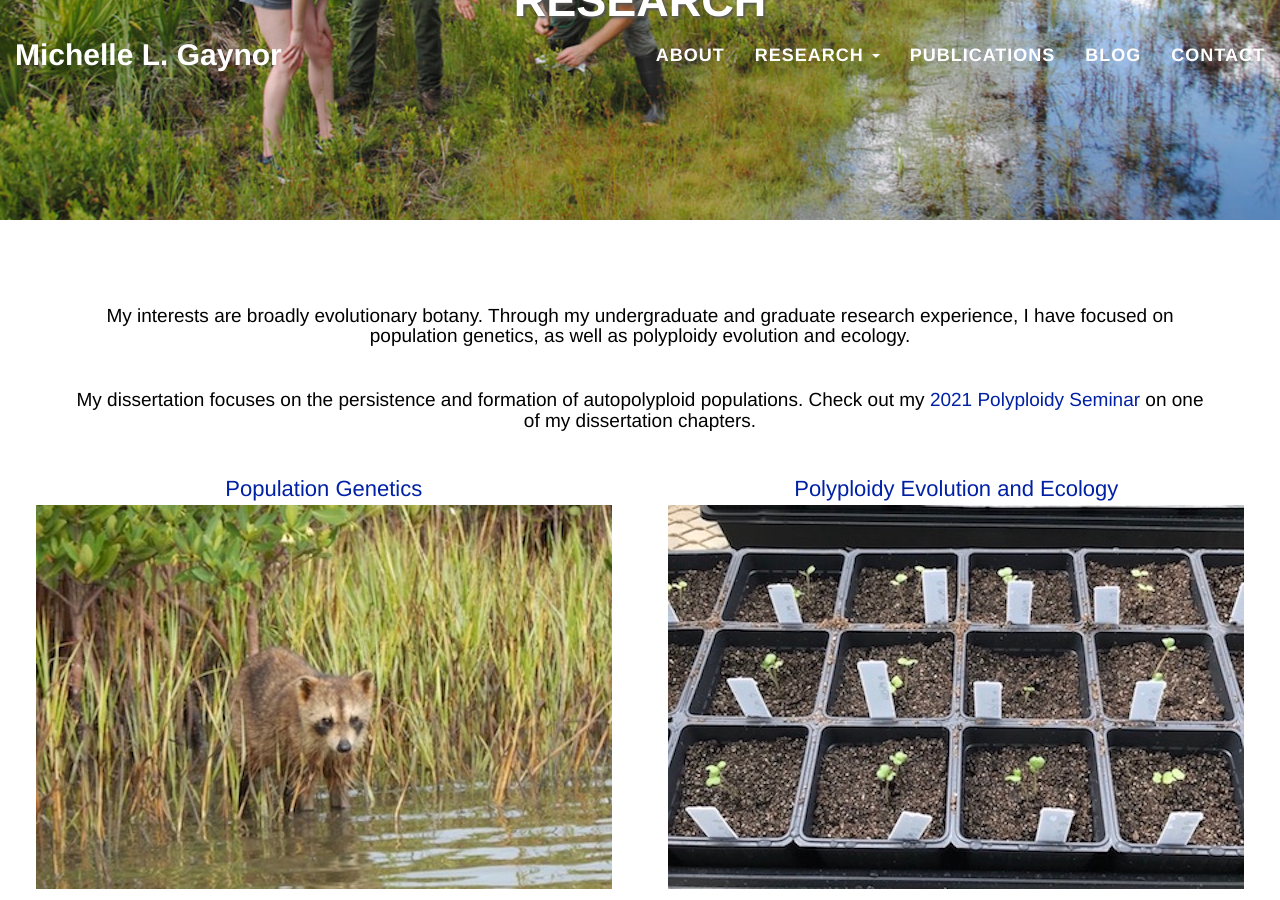
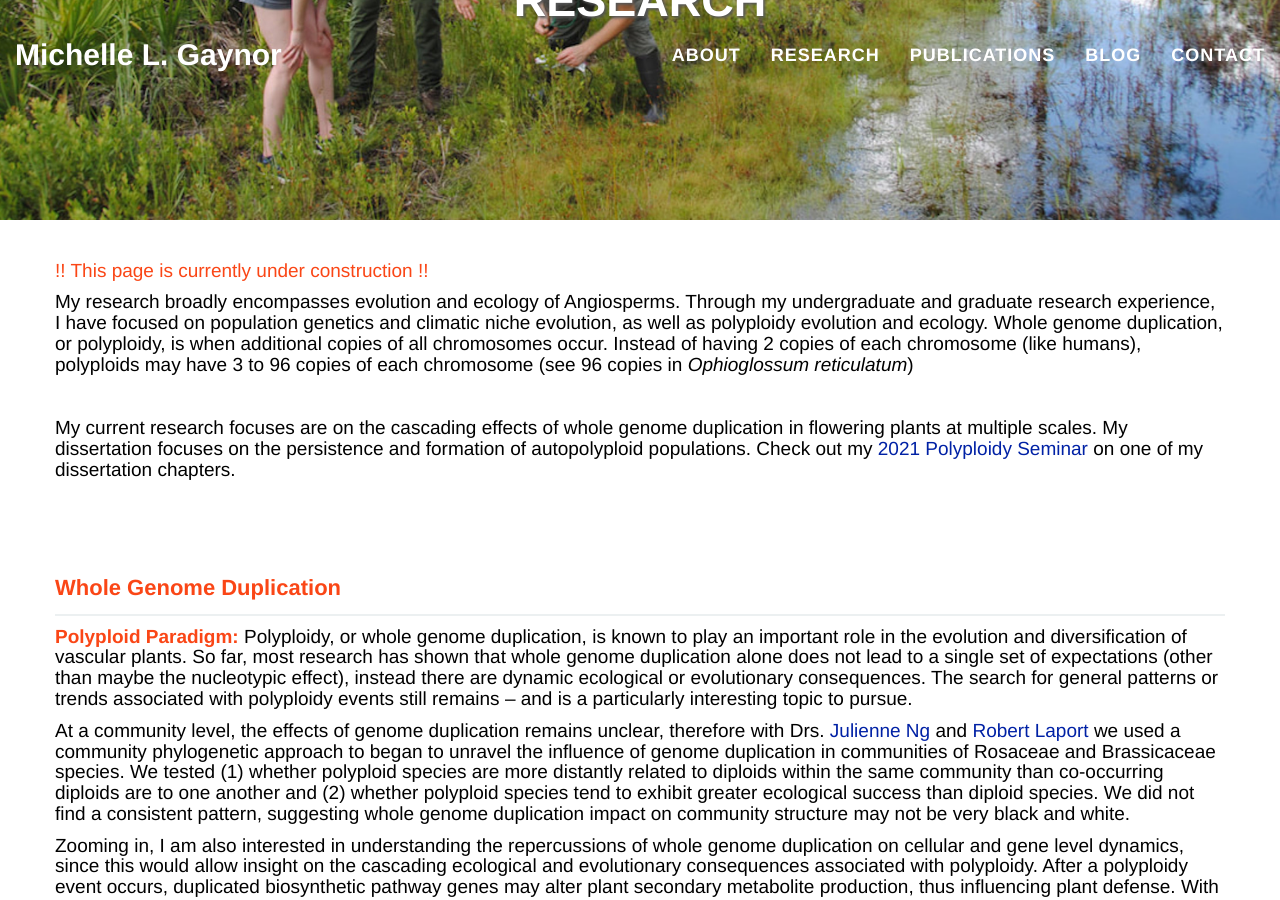
Before and after one commit to mgaynor1/mgaynor1.github.io, a Jekyll site: the page built from research.html, in a window 1280 px wide and 900 px high, scrolled down 230 px. Built offline with Jekyll 4.4.1, drawn with Linux system fonts in a browser that asks for light colours; nearby versions of some CDN libraries; some of the changed text lies outside the part shown.

Commit message:
updating slowly

```diff
--- a/_includes/nav.html
+++ b/_includes/nav.html
@@ -19,11 +19,14 @@
        						 <li class="nav-item">
        						    <a class="nav-link" href="{{'/about' | relative_url }}">About</a>
         					</li>
-       					    <li class="nav-item dropdown" id="research-nav-item">
-         					    <a class="nav-link dropdown-toggle" role="button" aria-haspopup="true" aria-expanded="false" href="{{'/research' | relative_url }}">
-                                    Research <b class="caret hidden-xs"></b>
+        					<li class="nav-item">
+       					     <!--  <li class="nav-item dropdown" id="research-nav-item">
+         					    <a class="nav-link dropdown-toggle" role="button" aria-haspopup="true" aria-expanded="false" -->
+         					     <a class="nav-link" href="{{'/research' | relative_url }}">
+                                    Research
+                                    <!-- > <b class="caret hidden-xs"></b> -->
                                 </a>
-                                <ul class="dropdown-menu" id="research-dropdown-menu">
+                                <!--   <ul class="dropdown-menu" id="research-dropdown-menu">
                                     <li class="nav-item nav-item-nested">
                                         <a href="{{'/research/polyploidy' | relative_url }}">Polyploidy</a>
                                     </li>
@@ -33,7 +36,7 @@
                                      <li class="nav-item nav-item-nested">
                                         <a href="{{'/research/climaticniche' | relative_url }}">Climatic Niche</a>
                                     </li>
-                                </ul>
+                                </ul> -->
         					</li>
        						 <li class="nav-item">
          						 <a class="nav-link" href="{{'/publications' | relative_url }}">Publications</a>
--- a/research.html
+++ b/research.html
@@ -5,40 +5,91 @@
 background: '/img/bg-research.jpg'
 ---
 
-<!-- Services Section -->
-      <!-- Services Section -->
-<section id="research" style="padding-bottom: 80px;">
-	<div class="container">
+<!-- Introduction -->
+
+<section id="research" style="padding-top: 30px; padding-bottom: 50px;">
+<div class = "container">
 		<div class="row">
-			<div class="col-lg-12 text-center">
-		    		<h4 style= "color: #000000; text-transform: none; font-weight: 400;"> My interests are broadly evolutionary botany. Through my undergraduate and graduate research experience, I have focused on population genetics, as well as polyploidy evolution and ecology.</h4>
+		<!-- <div class="col-lg-12 text-center"> -->
+			<h4 style= " text-transform: none; font-weight: 400;"> !! This page is currently under construction !! </h4>
+		    		<h4 style= "color: #000000; text-transform: none; font-weight: 400;"> My research broadly encompasses evolution and ecology of Angiosperms. Through my undergraduate and graduate research experience, I have focused on population genetics and climatic niche evolution, as well as polyploidy evolution and ecology. Whole genome duplication, or polyploidy, is when additional copies of all chromosomes occur. Instead of having 2 copies of each chromosome (like humans), polyploids may have 3 to 96 copies of each chromosome (see 96 copies in <i>Ophioglossum reticulatum</i>)</h4>
 		    		<br>
-		    		<h4 style= "color: #000000; text-transform: none; font-weight: 400;"> My dissertation focuses on the persistence and formation of autopolyploid populations. Check out my <a href="https://youtu.be/mEvSgXN6jbs?t=1990"> 2021 Polyploidy Seminar </a> on one of my dissertation chapters. </h4>
+		    		<h4 style= "color: #000000; text-transform: none; font-weight: 400;"> My current research focuses are on the cascading effects of whole genome duplication in flowering plants at multiple scales. My dissertation focuses on the persistence and formation of autopolyploid populations. Check out my <a href="https://youtu.be/mEvSgXN6jbs?t=1990"> 2021 Polyploidy Seminar </a> on one of my dissertation chapters. </h4>
+		    <!-- </div> -->
+		</div>
+</div>
+</section>
+<!-- Polyploidy Evolution -->
+<section id="polyploidy evolution" style="padding-top: 30px; padding-bottom: 50px;">
+<div class = "container">
+<div class = "row">
+    <div class="caption" style="text-align:left; font-size: 22px; line-height: 1.5; color: #fa4616;"><b>Whole Genome Duplication</b></div>
+    <hr style = "margin-top: 10px; margin-bottom: 10px; border-top-width: 2px;">
+
+		     		 <h4 style= "color: #000000; text-transform: none; font-weight: 400;"><a style = "color: #fa4616;"><b>Polyploid Paradigm:</b> </a> Polyploidy, or whole genome duplication, is known to play an important role in the evolution and diversification of vascular plants. So far, most research has shown that whole genome duplication alone does not lead to a single set of expectations (other than maybe the nucleotypic effect), instead there are dynamic ecological or evolutionary consequences. The search for general patterns or trends associated with polyploidy events still remains – and is a particularly interesting topic to pursue. </h4>
+
+		    		<h4 style= "color: #000000; text-transform: none; font-weight: 400;"> At a community level, the effects of genome duplication remains unclear, therefore with Drs. <a href="http://julienneng.weebly.com/">Julienne Ng</a> and <a href= "http://www.robertlaport.com/">Robert Laport</a>
+		    		we used a community phylogenetic approach to began to unravel the influence of genome duplication in communities of Rosaceae and Brassicaceae species. We tested (1) whether polyploid species are more distantly related to diploids
+		    	    within the same community than co-occurring diploids are to one another and (2) whether polyploid species tend to exhibit greater ecological success than diploid species. We did not find a consistent pattern, suggesting whole genome duplication impact on community structure may not be very black and white.
+		  			</h4>
+
+		  			<h4 style= "color: #000000; text-transform: none; font-weight: 400;"> Zooming in, I am also interested in understanding the repercussions of whole genome duplication on cellular and gene level dynamics, since this would allow insight on the cascading ecological and evolutionary consequences associated with polyploidy. After a polyploidy event occurs, duplicated biosynthetic pathway genes may alter plant secondary metabolite production, thus influencing plant defense. With Simone Lim-Hing and Chase Mason, we investigated how polyploidy affects the composition and abundance of all classes of secondary metabolites in non-cultivated species. Again, we found that no consistent effect.
+					</h4>
+					<br>
+					<br>
+					<div class="col-md-3">
+		  				<div class="image-wrapper float-left pr-3"><img  src="{{'/img/research/galax2021.jpg' | relative_url}}" class="img-responsive" alt="">
+		  				</div>
+		  				<div class="caption"><i>Galax urceolata</i> (Diapensiaceae).</div>
+		  			</div>
+					<h4  style= "color: #000000; text-transform: none; font-weight: 400;"><a style = "color: #fa4616;"><b>Mixed-ploidy species:</b> </a> Historically, it was believed that a tetraploid had to outcompete its diploid progenitor to persist. A tetraploid formed, spread, and caused the diploid to be geographically restricted and rare (Stebbins, 1947, 1971). We now know that closely related polyploids and their diploid progenitors can both remain extant.
+		  			</h4>
+
+		  			<br>
+					<h4 style= "color: #000000; text-transform: none; font-weight: 400;"> More soon.
+					</h4>
+
 		    </div>
 		  </div>
 		  </div>
+</section>
+<!-- Population Genetics -->
+<section id="population genetics" style="padding-top: 30px; padding-bottom: 50px;">
+<div class = "container">
+<div class = "row">
+<div class="caption" style="text-align:left; font-size: 22px; line-height: 1.5; color: #fa4616;"><b>Population Genetics</b></div>
+<hr style = "margin-top: 10px; margin-bottom: 10px; border-top-width: 2px;">
+  <h4 class="col-sm-8" style= "padding-left: 0px; color: #000000; text-transform: none; font-weight: 400;">
+            During my undergraduate, I worked with <a href="https://sciences.ucf.edu/biology/hoffman/">Drs. Eric Hoffman</a> and Linda Walters on a project assessing the ability of restoration efforts to maintain genetic diversity within restored populations of smooth cordgrass (Spartina alterniflora) within the Indian River Lagoon (IRL). We found that the current restoration efforts are able to maintain genetic diversity, therefore they ensure the evolutionary potential of these restoration populations.
+            <br>
+            <br>
+            Genetic diversity can also give insight into the history of those populations...
+            </h4>
 
-	<div class="container-fluid" style="padding-top: 30px; padding-bottom: 80px;">
-        <div class="row">
-            <div class="col-xs-12 col-sm-6 col-lg-6">
-                <div class="caption" style="text-align:center; font-size: 22px; line-height: 1.5; color: ##fa4616;"><a href="{{"/research/populationgenetics" | relative_url }}">Population Genetics</a>
-                <a href="{{"/research/populationgenetics" | relative_url }}"><img style="align: center;" src="{{'/img/research/pop.jpg' | relative_url}}" class="img-responsive center-block" alt="Responsive image"></a></div>
+                        <div class="col-md-4">
+		  				<div class="image-wrapper float-right"><img  src="{{'/img/research/pop.jpg' | relative_url}}" class="img-responsive" alt="">
 		  				</div>
-            <div class="col-xs-12 col-sm-6 col-lg-6">
-                <div class="caption" style="text-align:center;font-size: 22px; line-height: 1.5; color: ##fa4616;"><a href="{{"/research/polyploidy" | relative_url }}">Polyploidy Evolution and Ecology</a>
-               <a href="{{"/research/polyploidy" | relative_url }}"><img style="align: center;"  src="{{'img/research/poly.jpg' | relative_url}}" class="img-responsive center-block" alt="Responsive image"></a></div>
+		  				<div class="caption">A raccoon guarding a population of <i> Spartina alterniflora</i> </div>
+		  			</div>
+
+
 </div>
 </div>
-     </div>
-  	<div class="container-fluid" style="padding-top: 30px; padding-bottom: 80px;">
-        <div class="row">
-            <div class="col-xs-12 col-sm-6 col-lg-6">
-                <div class="caption" style="text-align:center; font-size: 22px; line-height: 1.5; color: ##fa4616;"><a href="{{"/research/climaticniche" | relative_url }}">Climatic Niche</a>
-                <a href="{{"/research/climaticniche" | relative_url }}"><img style="align: center;" src="{{'/img/research/climaticniche.jpg' | relative_url}}" class="img-responsive center-block" alt="Responsive image"></a></div>
-            </div>
-            <div class="col-xs-12 col-sm-6 col-lg-6">
-                <div class="caption" style="text-align:center;font-size: 19px; line-height: 1.5; color: ##fa4616;"><a href="{{"/research" | relative_url }}"></a>
-               <a href="{{"/research" | relative_url }}"><img style="align: center;"  src="{{'img/research/placeholder.jpg' | relative_url}}" class="img-responsive center-block" alt="Responsive image"></a></div>
+</section>
+
+
+
+
+<!-- Climatic Niche -->
+<section id="climatic niche" style="padding-top: 30px; padding-bottom: 100px;">
+<div class = "container">
+<div class = "row">
+    <div class="caption" style="text-align:left; font-size: 22px; line-height: 1.5; color: #fa4616;"><b>Climatic Niche</b></div>
+    <hr style = "margin-top: 10px; margin-bottom: 10px; border-top-width: 2px;">
+   <h4  style= "color: #000000; text-transform: none; font-weight: 400;"> Digitized biodiversity collections are an amazing resource for investigating climatic niche evolution and predicting how climate change will alter a species distribution.</h4>
+
+
+
 </div>
 </div>
-     </div>
+</section>
```
Also changed, not shown: research/climaticniche.html (deleted, +0 -28 lines), research/polyploidy.html (deleted, +0 -42 lines), research/populationgenetics.html (deleted, +0 -32 lines), img/bg-index.jpg, img/research/galax2021.jpg (added). Lines whose indentation alone changed are shown as unchanged.
